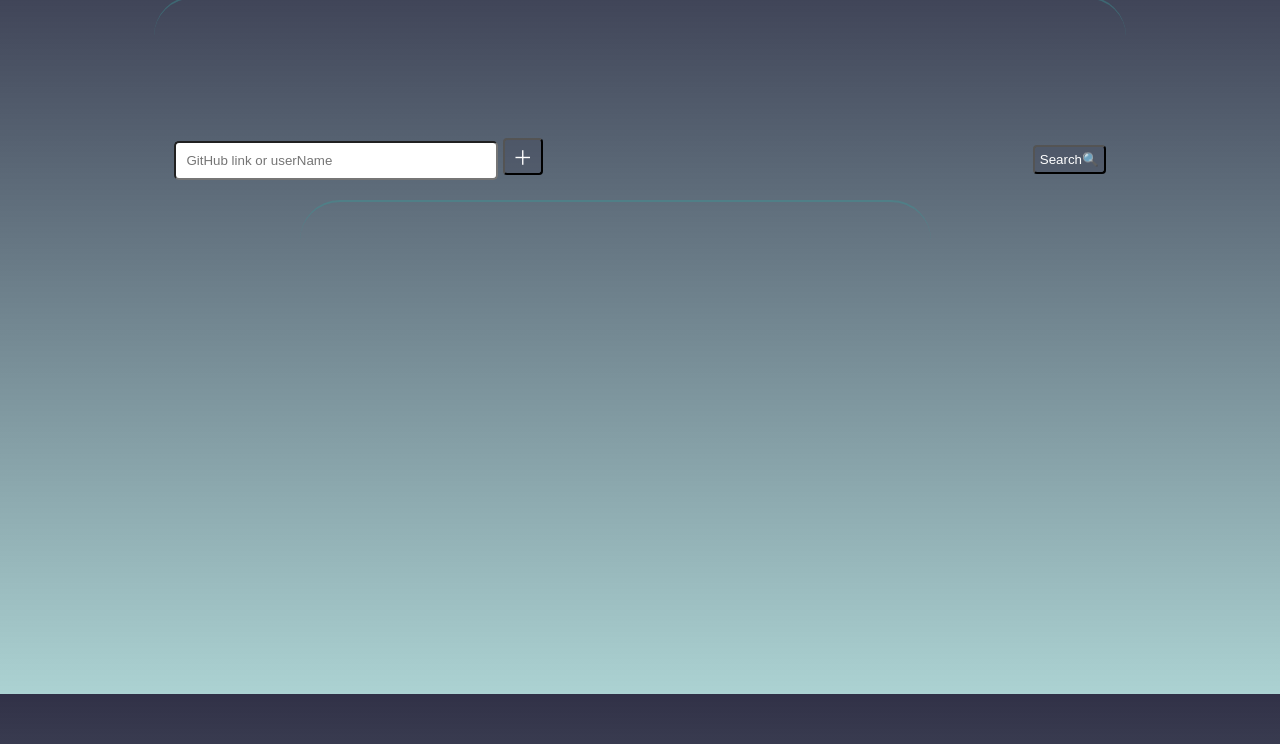
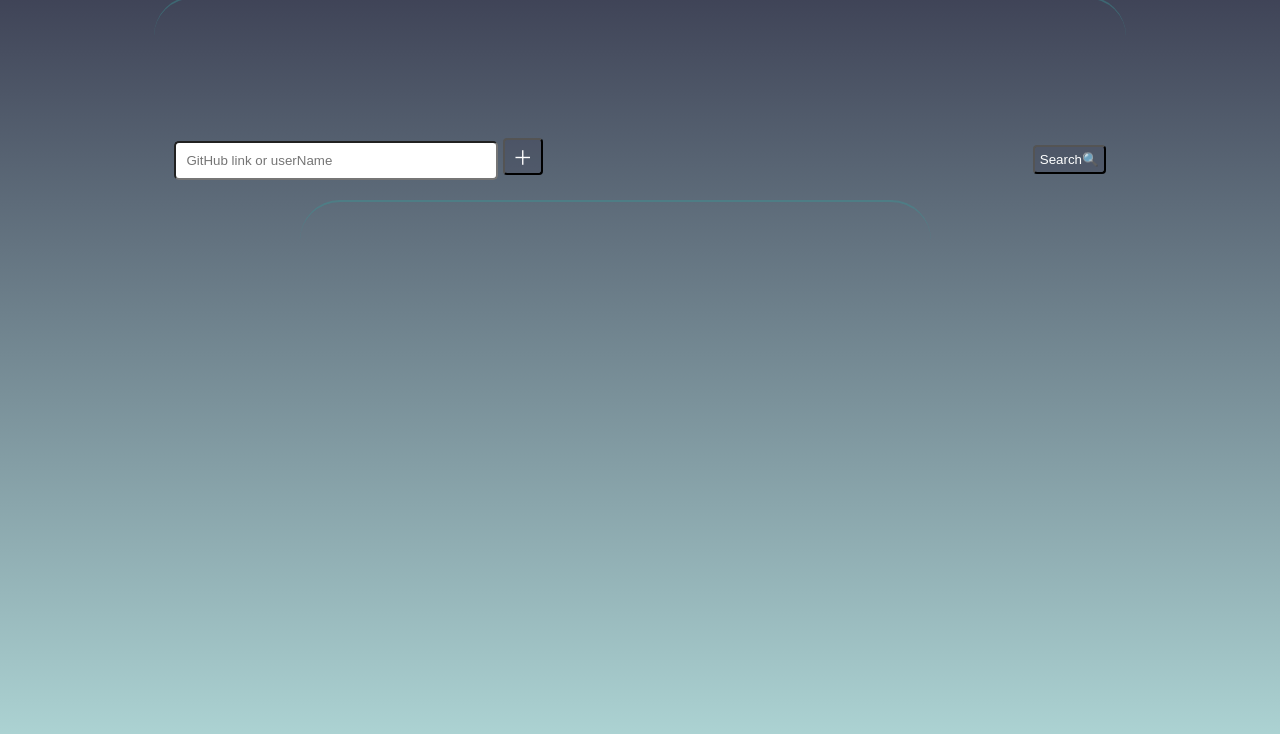
Before and after one commit to WanjikuN/DevFinder, a website: page index.html in a window 1280 px wide. Shown: the part 99-843 px from the top of the page. Drawn offline with Linux system fonts and the light colour scheme.

Commit message:
Update styling on body

```diff
--- a/css/main.css
+++ b/css/main.css
@@ -1,6 +1,6 @@
 body{
     background: linear-gradient(rgb(49, 49, 71), rgba(58, 149, 149, 0.423));
-    height: 95vh;
+    height: 100vh;
     color: white;
     font-family:Arial, Helvetica, sans-serif;
     overflow: hidden;
@@ -66,7 +66,7 @@ button:hover{
     padding: 15px;
     align-content:center ;
     margin: 0% 20% 0% 15%;
-    height: 64vh;
+    height: 62vh;
     overflow-y: auto;
 }
 /* Hide scroll bar */
```
